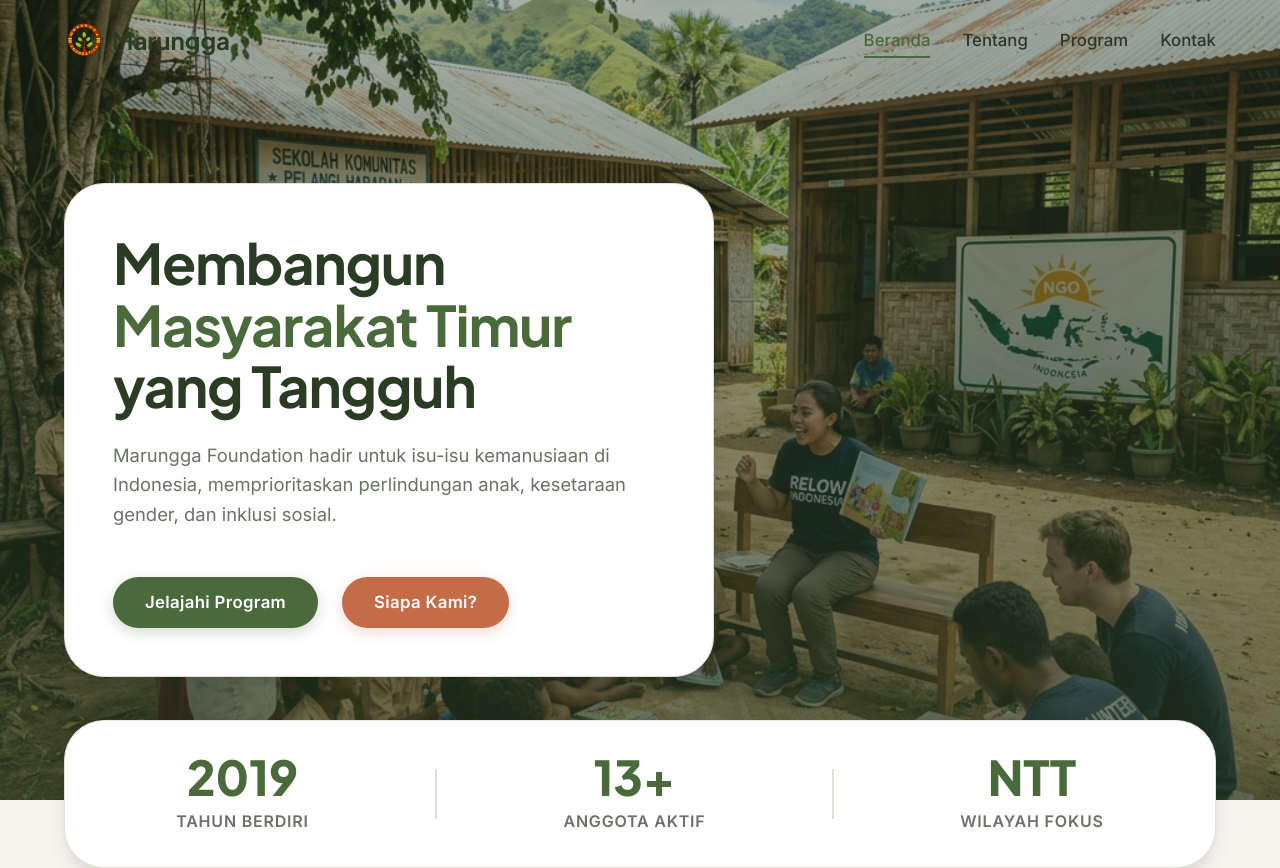
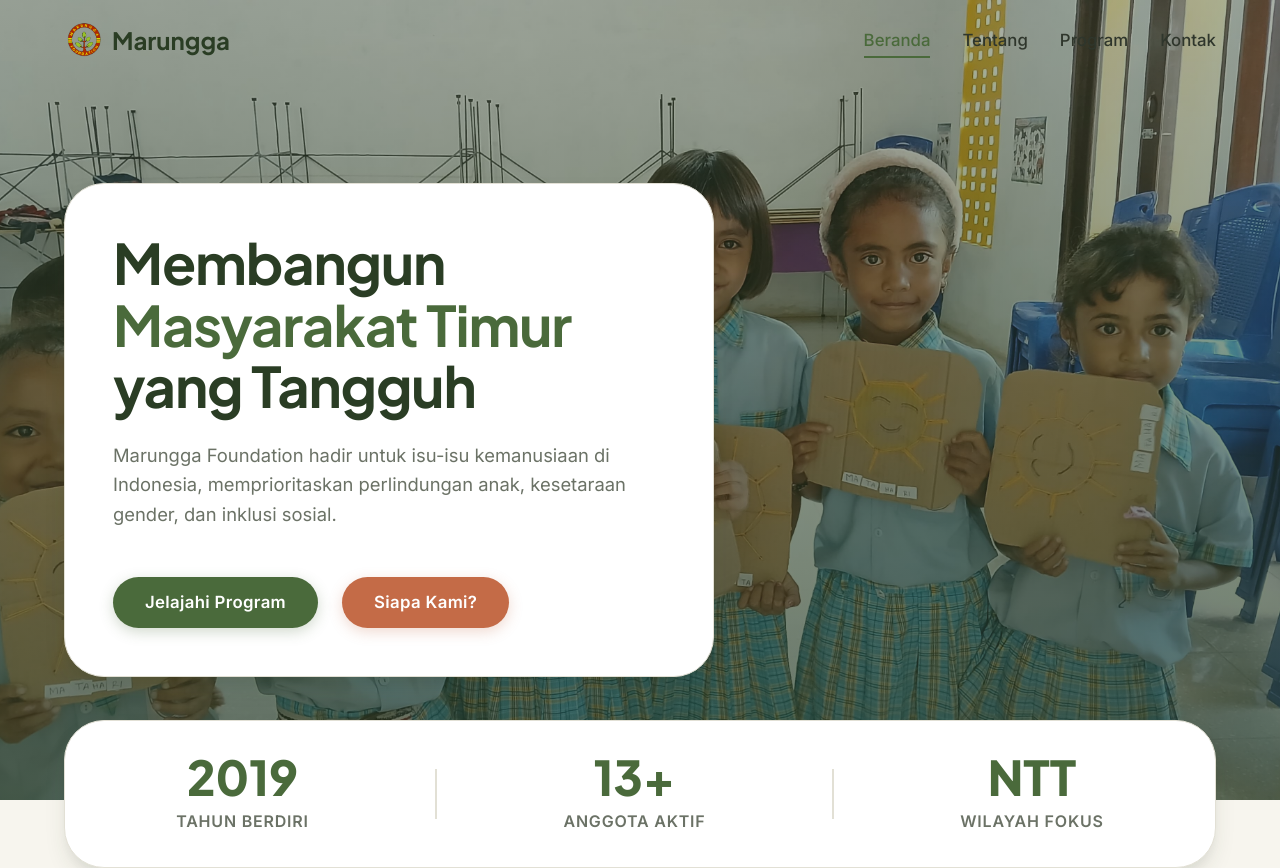
Before and after one commit to eldhoral/marungga, a Next.js app: page / in a window 1280 px wide. Shown: the top 868 px of the page. Built offline with nearby package versions, Linux system fonts and the light colour scheme.

Commit message:
chore: replace hero placeholder image with new asset across pages and components

```diff
--- a/src/app/page.tsx
+++ b/src/app/page.tsx
@@ -15,7 +15,7 @@ export default function Home() {
       <section className="hero-section">
         <div className="hero-image-container">
           <Image
-            src="/hero_placeholder.png"
+            src="/IMG-20250526-WA0049.jpg"
             alt="Marungga Foundation Hero - Landscape"
             fill
             sizes="100vw"
--- a/src/app/programs/[slug]/page.tsx
+++ b/src/app/programs/[slug]/page.tsx
@@ -56,7 +56,7 @@ export default async function ProgramDetail({ params }: { params: Promise<{ slug
           <div className="detail-main organic-panel">
             <div className="detail-image-container relative w-full">
               <Image
-                src={program.imageUrl || "/hero_placeholder.png"}
+                src={program.imageUrl || "/IMG-20250526-WA0049.jpg"}
                 alt={program.title}
                 fill
                 sizes="(max-width: 768px) 100vw, 80vw"
--- a/src/components/ProgramCard.tsx
+++ b/src/components/ProgramCard.tsx
@@ -17,7 +17,7 @@ export default function ProgramCard({ slug, title, description, date, funding, i
     <div className="program-card organic-panel">
       <div className="program-image-wrapper">
         <Image
-          src={imageUrl || "/hero_placeholder.png"}
+          src={imageUrl || "/IMG-20250526-WA0049.jpg"}
           alt={title}
           fill
           sizes="(max-width: 768px) 100vw, (max-width: 1200px) 50vw, 33vw"
```
Also changed, not shown: public/IMG-20250526-WA0049.jpg (added), public/hero_placeholder.png (deleted).
